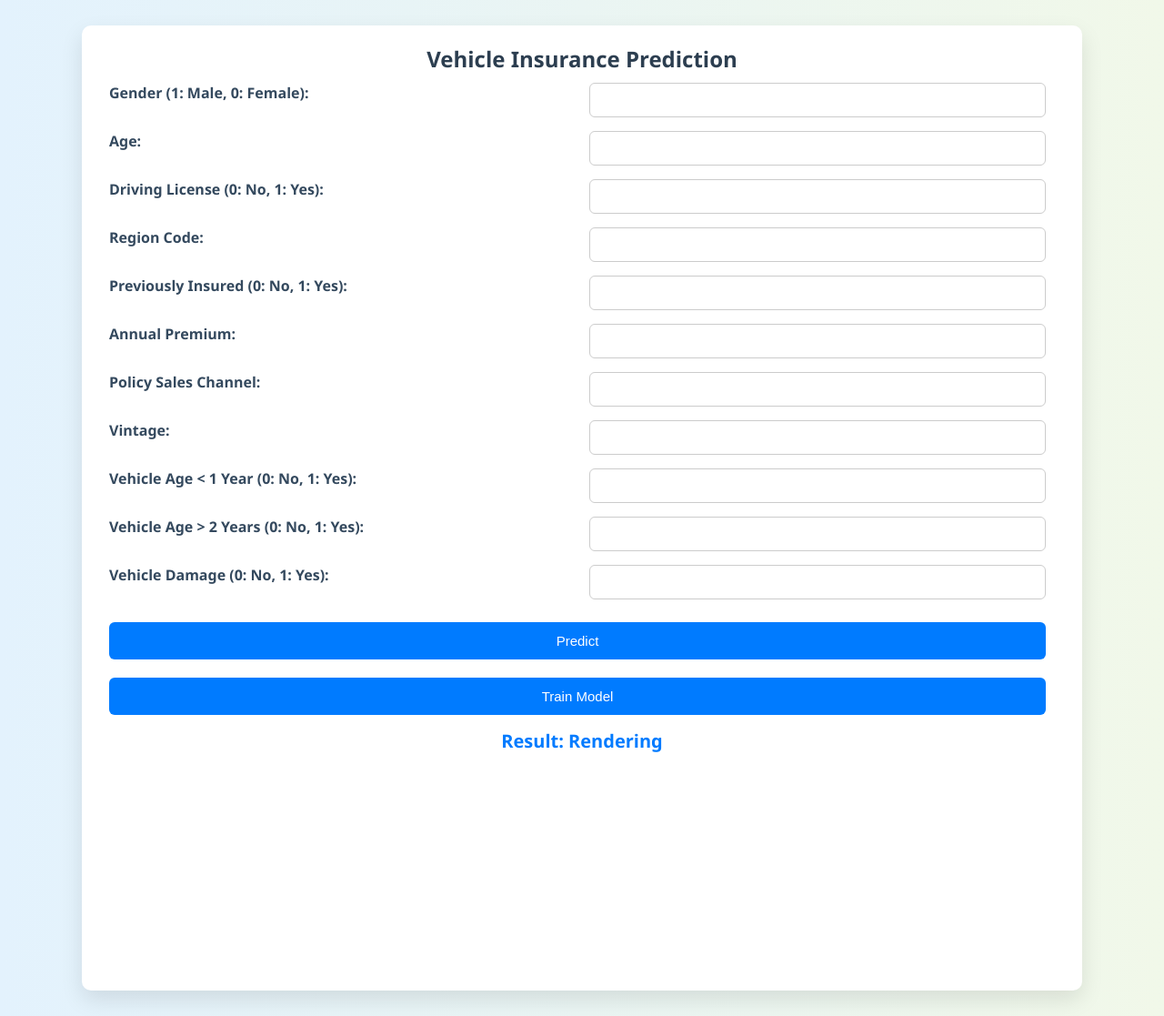
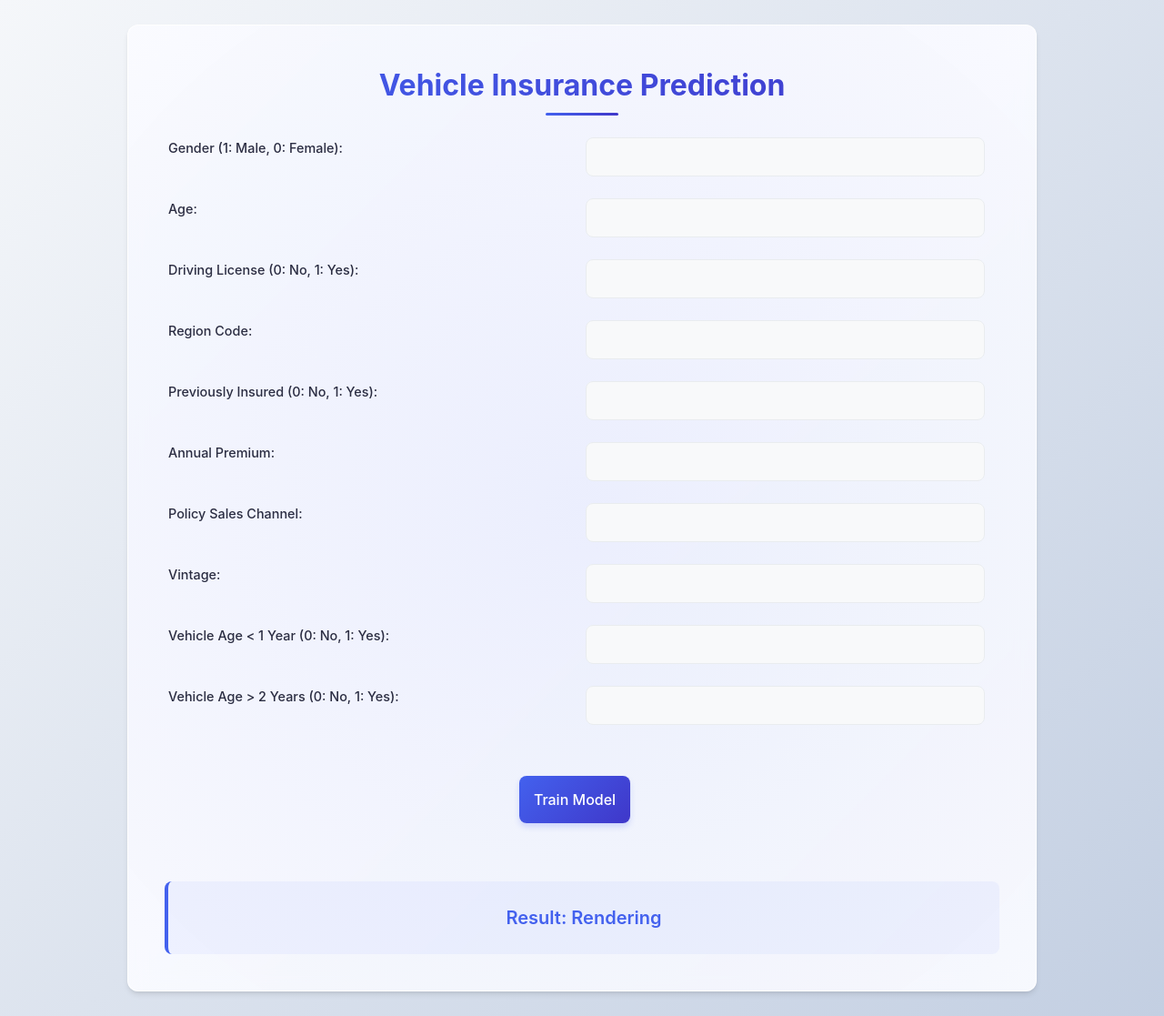
Before and after one commit to IslamNabi/SmartInsureAI, a FastAPI app: page / in a window 1280 px wide. Shown: the whole page at 91% size. Run offline with FastAPI, Linux system fonts and the light colour scheme; parts of the project's set-up code (start-up, migrations or seed data) failed here and were passed over.

Commit message:
CICD-Test-1

```diff
--- a/static/css/style.css
+++ b/static/css/style.css
@@ -1,127 +1,268 @@
-/* Reset */
+/* Modern CSS Reset with Compatibility */
+:root {
+  --primary: #4361ee;
+  --primary-hover: #3a56d4;
+  --secondary: #3f37c9;
+  --success: #4cc9f0;
+  --text: #2b2d42;
+  --text-light: #8d99ae;
+  --background: #f8f9fa;
+  --card-bg: #ffffff;
+  --border: #e9ecef;
+  --shadow: 0 4px 6px -1px rgba(0, 0, 0, 0.1), 0 2px 4px -1px rgba(0, 0, 0, 0.06);
+  --radius: 12px;
+  --transition: all 0.3s cubic-bezier(0.25, 0.8, 0.25, 1);
+}
+
 * {
   box-sizing: border-box;
   margin: 0;
   padding: 0;
 }
 
-/* Full-screen background */
-html, body {
-  height: 100%;
-  font-family: 'Segoe UI', Tahoma, Geneva, Verdana, sans-serif;
-  background: linear-gradient(to right, #e3f2fd, #f1f8e9);
-  overflow: hidden;
+/* Base Styles with Compatibility */
+html {
+  scroll-behavior: smooth;
+  -webkit-font-smoothing: antialiased;
+  -moz-osx-font-smoothing: grayscale;
 }
 
-/* Center everything */
 body {
+  min-height: 100vh;
+  font-family: 'Inter', -apple-system, BlinkMacSystemFont, 'Segoe UI', Roboto, Oxygen, Ubuntu, Cantarell, sans-serif;
+  background: linear-gradient(135deg, #f5f7fa 0%, #c3cfe2 100%);
+  color: var(--text);
+  line-height: 1.6;
   display: flex;
   justify-content: center;
   align-items: center;
+  padding: 20px;
 }
 
-/* Main container card */
+/* Container with Glass Morphism */
 .container {
   width: 100%;
-  max-width: 1100px;
-  height: 95vh;
-  background-color: #ffffff;
-  border-radius: 10px;
-  box-shadow: 0 10px 25px rgba(0, 0, 0, 0.1);
+  max-width: 1000px;
+  background: rgba(255, 255, 255, 0.95);
+  backdrop-filter: blur(10px);
+  -webkit-backdrop-filter: blur(10px);
+  border-radius: var(--radius);
+  box-shadow: var(--shadow);
   display: flex;
   flex-direction: column;
-  padding: 20px 30px;
+  padding: 2.5rem;
+  border: 1px solid rgba(255, 255, 255, 0.2);
+  overflow: hidden;
+  position: relative;
 }
 
-/* Header */
+.container::before {
+  content: '';
+  position: absolute;
+  top: -50%;
+  left: -50%;
+  width: 200%;
+  height: 200%;
+  background: radial-gradient(circle, rgba(67, 97, 238, 0.1) 0%, transparent 70%);
+  z-index: -1;
+}
+
+/* Typography */
 h1 {
   text-align: center;
-  margin-bottom: 10px;
-  font-size: 24px;
-  color: #2c3e50;
+  margin-bottom: 1.5rem;
+  font-size: 2rem;
+  font-weight: 700;
+  background: linear-gradient(90deg, var(--primary), var(--secondary));
+  -webkit-background-clip: text;
+  background-clip: text;
+  color: transparent;
+  position: relative;
+  padding-bottom: 0.5rem;
 }
 
-/* Form layout */
+h1::after {
+  content: '';
+  position: absolute;
+  bottom: 0;
+  left: 50%;
+  transform: translateX(-50%);
+  width: 80px;
+  height: 3px;
+  background: linear-gradient(90deg, var(--primary), var(--secondary));
+  border-radius: 3px;
+}
+
+/* Form Elements with Full Compatibility */
 form {
   display: grid;
-  grid-template-columns: repeat(2, 1fr);
-  gap: 15px 25px;
+  grid-template-columns: repeat(auto-fit, minmax(300px, 1fr));
+  gap: 1.5rem;
   overflow-y: auto;
   max-height: 60vh;
-  padding-right: 10px;
+  padding-right: 1rem;
+  margin-bottom: 1.5rem;
 }
 
-/* Labels and Inputs */
-label {
-  display: block;
-  margin-bottom: 5px;
-  font-weight: 600;
-  color: #34495e;
+/* Custom Scrollbar */
+form::-webkit-scrollbar {
+  width: 8px;
 }
 
+form::-webkit-scrollbar-track {
+  background: var(--border);
+  border-radius: 10px;
+}
+
+form::-webkit-scrollbar-thumb {
+  background: var(--primary);
+  border-radius: 10px;
+}
+
+.form-group {
+  display: flex;
+  flex-direction: column;
+  gap: 0.5rem;
+}
+
+label {
+  font-size: 0.9rem;
+  font-weight: 500;
+  color: var(--text);
+  transition: var(--transition);
+  margin-left: 0.25rem;
+}
+
+/* Input Styling with Cross-Browser Support */
 input {
   width: 100%;
-  padding: 10px;
-  border: 1px solid #ccc;
-  border-radius: 6px;
-  font-size: 14px;
+  padding: 0.75rem 1rem;
+  border: 1px solid var(--border);
+  border-radius: 8px;
+  font-size: 0.95rem;
+  transition: var(--transition);
+  background-color: var(--background);
+  color: var(--text);
+  -webkit-appearance: none;
+  -moz-appearance: none;
+  appearance: none;
 }
 
-/* Predict Button (grid-column spans 2) */
-form button[type="submit"] {
-  grid-column: span 2;
-  padding: 12px;
-  font-size: 15px;
-  background-color: #007bff;
-  color: white;
-  border: none;
-  border-radius: 6px;
-  cursor: pointer;
-  transition: background 0.3s ease;
-  margin-top: 10px;
-  margin-bottom: 10px;
+input:focus {
+  outline: none;
+  border-color: var(--primary);
+  box-shadow: 0 0 0 3px rgba(67, 97, 238, 0.2);
 }
 
-form button[type="submit"]:hover {
-  background-color: #0056b3;
+
+/* Button Styling */
+button {
+  font-family: inherit;
+  font-weight: 500;
+  border: none;
+  cursor: pointer;
+  transition: var(--transition);
+  display: inline-flex;
+  align-items: center;
+  justify-content: center;
+  gap: 0.5rem;
+  -webkit-appearance: none;
+  -moz-appearance: none;
+  appearance: none;
 }
 
-/* Train Model Button */
+button[type="submit"] {
+  grid-column: 1 / -1;
+  padding: 1rem;
+  font-size: 1rem;
+  background: linear-gradient(135deg, var(--primary), var(--secondary));
+  color: white;
+  border-radius: 8px;
+  margin-top: 0.5rem;
+  box-shadow: 0 4px 6px rgba(67, 97, 238, 0.2);
+}
+
+button[type="submit"]:hover {
+  transform: translateY(-2px);
+  box-shadow: 0 6px 12px rgba(67, 97, 238, 0.3);
+}
+
+button[type="submit"]:active {
+  transform: translateY(0);
+}
+
 .train-button {
-  background-color: #28a745;
+  padding: 0.75rem 1.5rem;
+  font-size: 1rem;
+  background: linear-gradient(135deg, #4cc9f0, #4895ef);
   color: white;
-  padding: 10px 25px;
-  font-size: 15px;
-  border: none;
-  border-radius: 6px;
-  cursor: pointer;
-  transition: background 0.3s ease;
-  align-self: center;
-  margin-bottom: 10px;
+  border-radius: 8px;
+  margin: 1rem auto;
+  box-shadow: 0 4px 6px rgba(76, 201, 240, 0.2);
 }
 
 .train-button:hover {
-  background-color: #218838;
+  transform: translateY(-2px);
+  box-shadow: 0 6px 12px rgba(76, 201, 240, 0.3);
 }
 
-/* Result */
+.train-button:active {
+  transform: translateY(0);
+}
+
+/* Result Section */
 .result {
   text-align: center;
-  margin-top: 5px;
+  margin-top: 1.5rem;
+  padding: 1.5rem;
+  background-color: rgba(67, 97, 238, 0.05);
+  border-radius: 8px;
+  border-left: 4px solid var(--primary);
+  animation: fadeIn 0.5s ease-out;
 }
 
 .result h2 {
-  color: #007bff;
-  font-size: 20px;
+  color: var(--primary);
+  font-size: 1.25rem;
+  font-weight: 600;
 }
 
-/* Responsive: Stack vertically on mobile */
+@keyframes fadeIn {
+  from {
+    opacity: 0;
+    transform: translateY(10px);
+  }
+  to {
+    opacity: 1;
+    transform: translateY(0);
+  }
+}
+
+/* Responsive Design */
 @media screen and (max-width: 768px) {
+  .container {
+    padding: 1.5rem;
+    height: auto;
+    max-height: 90vh;
+  }
+
   form {
     grid-template-columns: 1fr;
+    max-height: 50vh;
   }
 
-  form button[type="submit"] {
-    grid-column: span 1;
+  h1 {
+    font-size: 1.5rem;
   }
 }
+
+@media screen and (max-width: 480px) {
+  .container {
+    padding: 1rem;
+  }
+
+  button[type="submit"],
+  .train-button {
+    width: 100%;
+  }
+}
```
Also changed, not shown: .github/workflows/aws.yaml (added), 2 other files.
